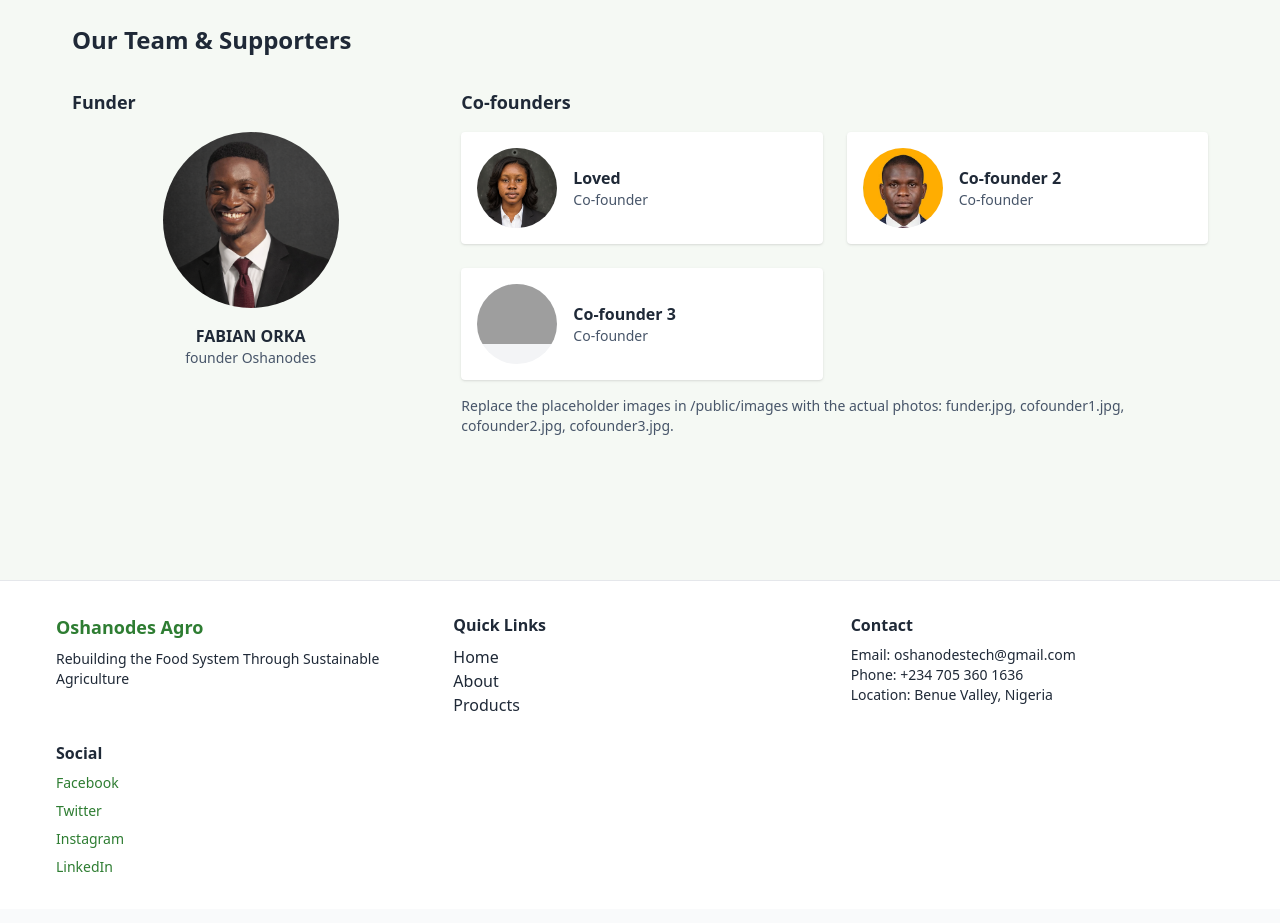
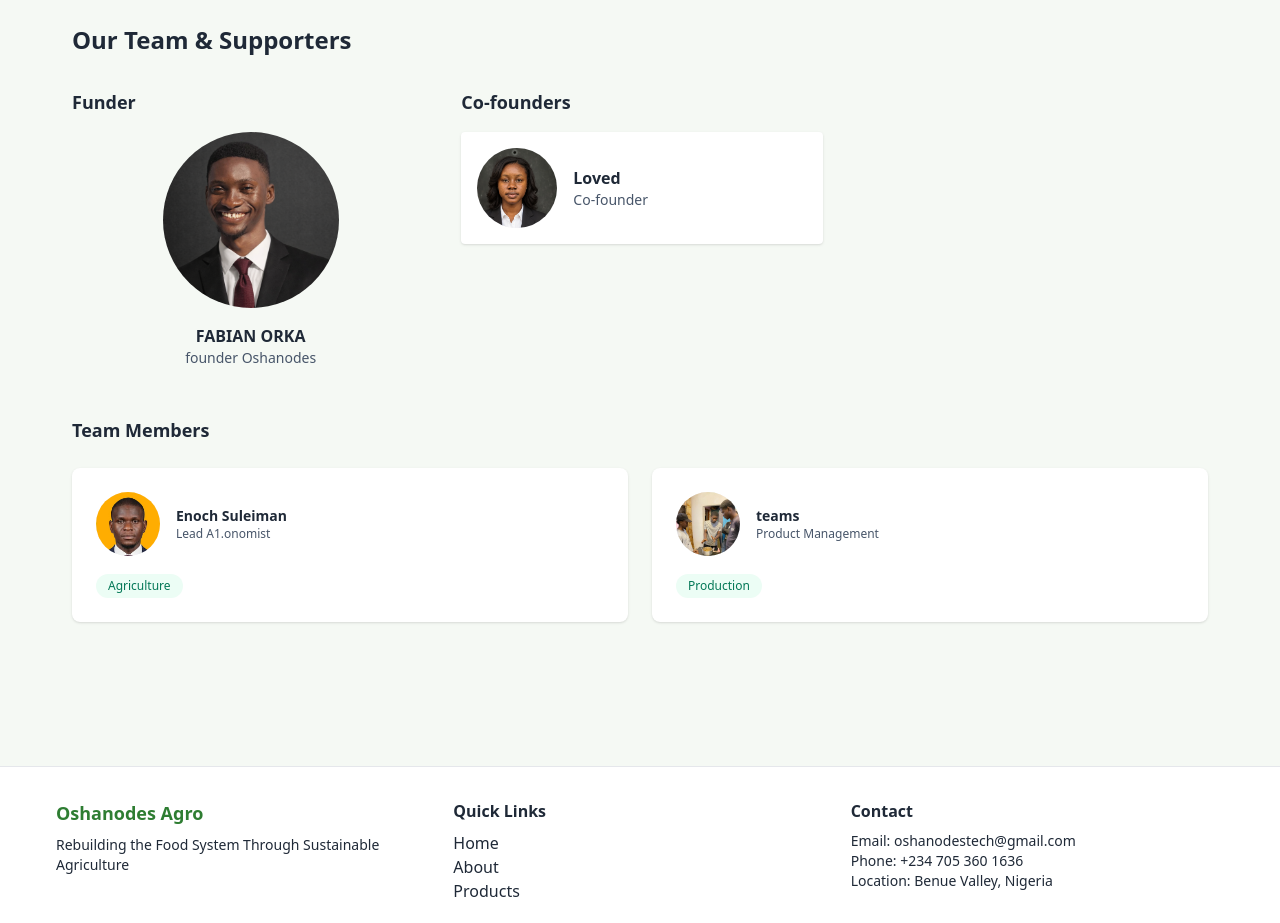
Before and after one commit to decent123-cloud/oshanodes-web, a Next.js app: page /about in a window 1280 px wide. Shown: the part 1240-2163 px from the top of the page. Built offline with nearby package versions, Linux system fonts and the light colour scheme; grey boxes are pictures that could not be loaded.

Commit message:
update website

```diff
--- a/src/components/Team.tsx
+++ b/src/components/Team.tsx
@@ -3,8 +3,11 @@ import Image from 'next/image'
 export default function Team(){
   const cofounders = [
     {name: 'Loved', role: 'Co-founder', img: '/images/cofounder .png'},
-    {name: 'Co-founder 2', role: 'Co-founder', img: '/images/cofounder 2.jpg'},
-    {name: 'Co-founder 3', role: 'Co-founder', img: '/images/cofounder3.jpg'}
+  ]
+
+  const teamMembers = [
+    {name: 'Enoch Suleiman', role: 'Lead A1.onomist', department: 'Agriculture', img: '/images/team1.jpg'},
+    {name: 'teams', role: 'Product Management', department: 'Production', img: '/images/oshanodes 6.jpg'},
   ]
 
   return (
@@ -38,7 +41,26 @@ export default function Team(){
               </div>
             ))}
           </div>
-          <p className="mt-4 text-sm text-slate-600">Replace the placeholder images in /public/images with the actual photos: funder.jpg, cofounder1.jpg, cofounder2.jpg, cofounder3.jpg.</p>
+        </div>
+      </div>
+
+      <div className="mt-12">
+        <h3 className="text-lg font-semibold">Team Members</h3>
+        <div className="mt-6 grid gap-6 sm:grid-cols-2">
+          {teamMembers.map((member) => (
+            <div key={member.name} className="bg-white p-6 rounded-lg shadow hover:shadow-lg transition">
+              <div className="flex items-center gap-4 mb-4">
+                <div className="w-16 h-16 rounded-full overflow-hidden bg-gray-100 flex-shrink-0">
+                  <Image src={member.img} alt={member.name} width={64} height={64} className="object-cover" />
+                </div>
+                <div className="flex-1">
+                  <p className="font-semibold text-sm">{member.name}</p>
+                  <p className="text-xs text-slate-600">{member.role}</p>
+                </div>
+              </div>
+              <span className="inline-block px-3 py-1 bg-emerald-50 text-emerald-700 text-xs font-medium rounded-full">{member.department}</span>
+            </div>
+          ))}
         </div>
       </div>
     </section>
```
Also changed, not shown: public/images/team1.jpg (renamed from public/images/cofounder 2.jpg).
